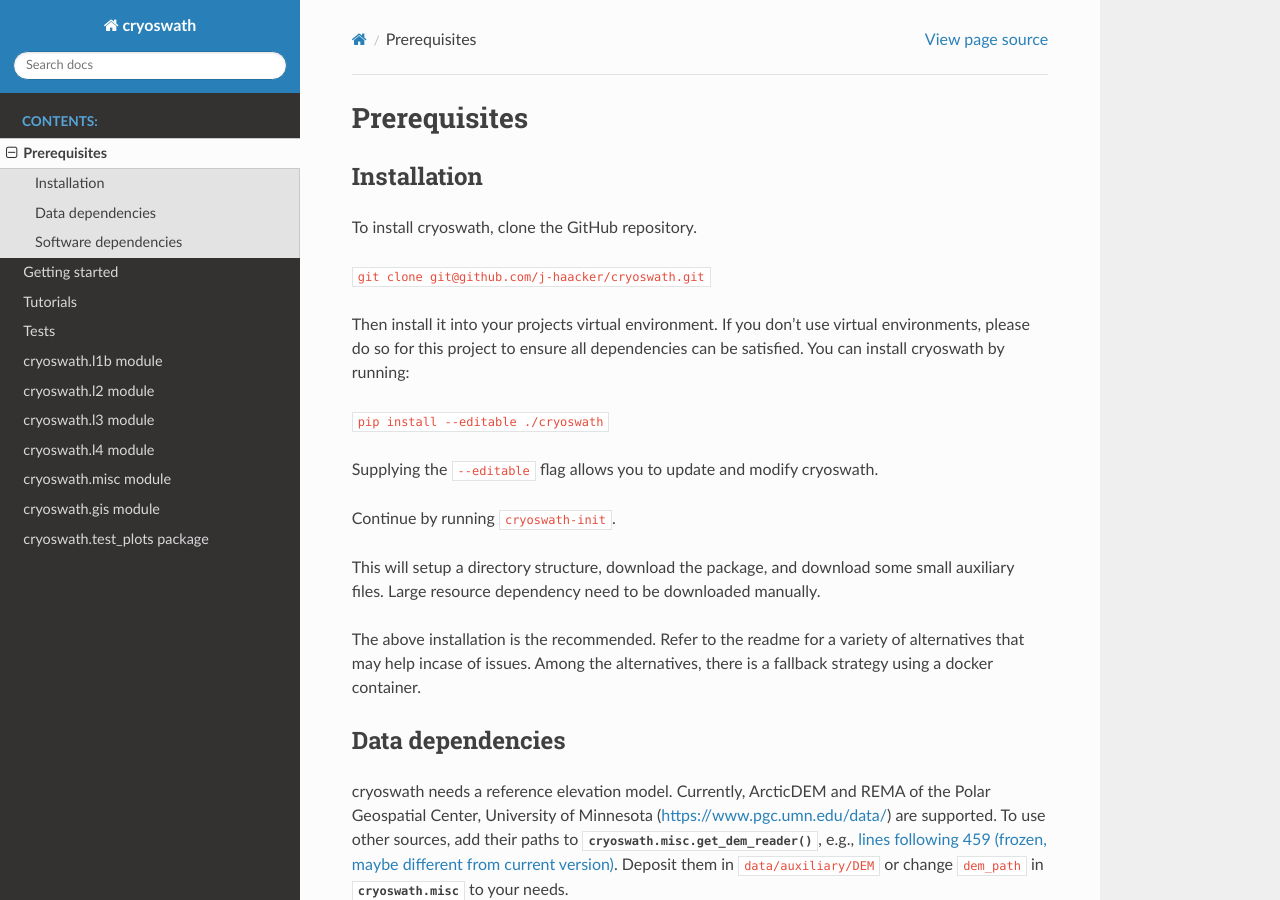
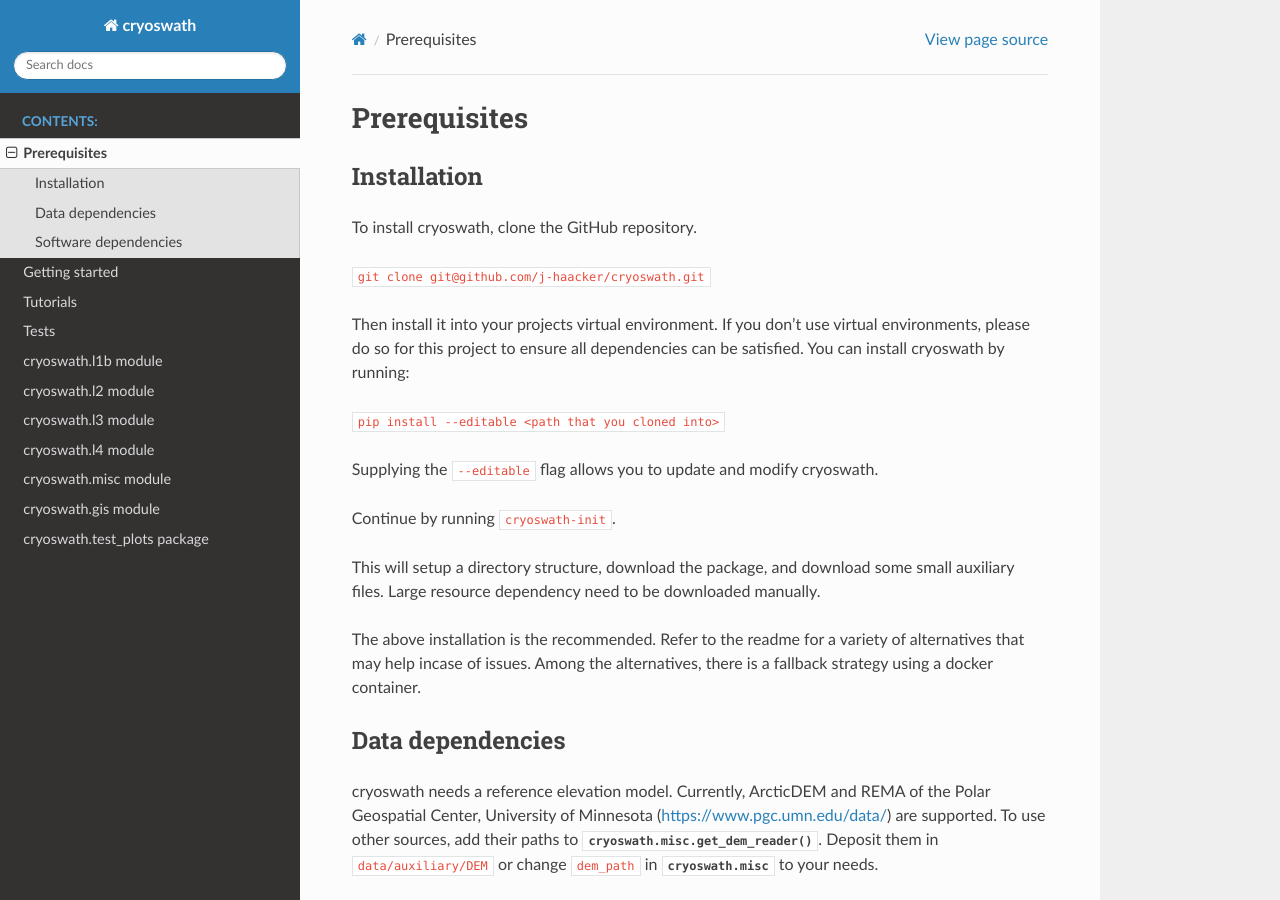
Before and after one commit to j-haacker/cryoswath, a Sphinx documentation site: the page built from docs/prerequisites.rst, in a window 1280 px wide and 900 px high. Built offline with Sphinx 7.4.7 and the Read the Docs theme 3.1.0, drawn with Linux system fonts in a browser that asks for light colours.

Commit message:
doc(docs): format prerequisites

```diff
--- a/docs/prerequisites.rst
+++ b/docs/prerequisites.rst
@@ -14,14 +14,16 @@
 virtual environments, please do so for this project to ensure all
 dependencies can be satisfied. You can install cryoswath by running:
 
-``pip install --editable ./cryoswath``
+``pip install --editable <path that you cloned into>``
 
-Supplying the ``--editable`` flag allows you to update and modify cryoswath.
+Supplying the ``--editable`` flag allows you to update and modify
+cryoswath.
 
 Continue by running ``cryoswath-init``.
 
-This will setup a directory structure, download the package, and download some small auxiliary files.
-Large resource dependency need to be downloaded manually.
+This will setup a directory structure, download the package, and
+download some small auxiliary files. Large resource dependency need to
+be downloaded manually.
 
 The above installation is the recommended. Refer to the readme for a
 variety of alternatives that may help incase of issues. Among the
@@ -30,16 +32,20 @@
 Data dependencies
 -----------------
 
-cryoswath needs a reference elevation model.
-Currently, ArcticDEM and REMA of the Polar Geospatial Center, University of Minnesota (https://www.pgc.umn.edu/data/) are supported.
-To use other sources, add their paths to :func:`cryoswath.misc.get_dem_reader`, e.g., `lines following 459 (frozen, maybe different from current version) <https://github.com/j-haacker/cryoswath/blob/ed0115618c9f695aa647eb2fe5a4efb61f6050e3/cryoswath/misc.py#L459>`_.
-Deposit them in ``data/auxiliary/DEM`` or change ``dem_path`` in :mod:`cryoswath.misc` to your needs.
+cryoswath needs a reference elevation model. Currently, ArcticDEM and
+REMA of the Polar Geospatial Center, University of Minnesota
+(https://www.pgc.umn.edu/data/) are supported. To use other sources, add
+their paths to :func:`cryoswath.misc.get_dem_reader`. Deposit them in
+``data/auxiliary/DEM`` or change ``dem_path`` in :mod:`cryoswath.misc`
+to your needs.
 
-Further, if you would like to take advantage of the basin shapes provided in the Randolph Glacier Inventory, download them as needed.
-Make sure to download both products, "G" (glaciers/basins) and "C" (complexes).
-cryoswath will give you hints, if any data is missing, as you go.
-Deposit the shape files in ``data/auxiliary/RGI`` or change ``rgi_path`` in :mod:`cryoswath.misc` to your needs.
-If you already know what data you need, find them at the `nsidc repository
+Further, if you would like to take advantage of the basin shapes
+provided in the Randolph Glacier Inventory, download them as needed.
+Make sure to download both products, "G" (glaciers/basins) and "C"
+(complexes). cryoswath will give you hints, if any data is missing, as
+you go. Deposit the shape files in ``data/auxiliary/RGI`` or change
+``rgi_path`` in :mod:`cryoswath.misc` to your needs. If you already know
+what data you need, find them at the `nsidc repository
 <https://daacdata.apps.nsidc.org/pub/DATASETS/nsidc0770_rgi_v7/regional_files/>`_.
 
 Software dependencies
```
